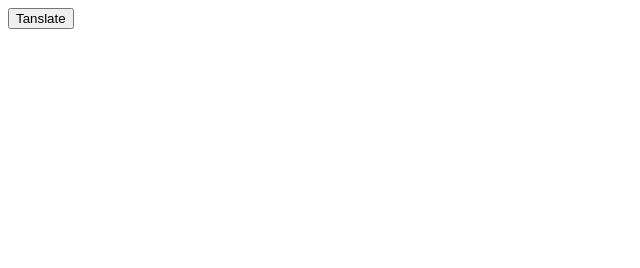
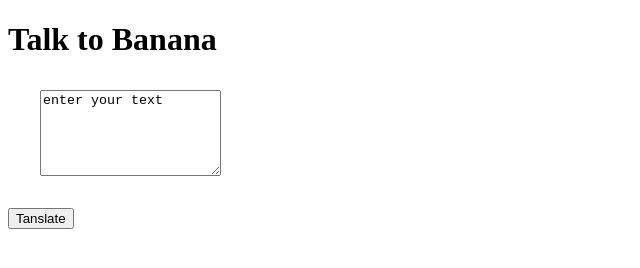
Before and after one commit to sks-21/web-JavaScript-practice, a plain HTML site: page index.html in a window 1280 px wide. Shown: the whole page, without its empty margins (0-640 px from the left). Drawn offline with Linux system fonts and the light colour scheme.

Commit message:
initial commit

```diff
--- a/index.html
+++ b/index.html
@@ -4,10 +4,15 @@
     <meta charset="UTF-8" />
     <meta name="viewport" content="width=device-width, initial-scale=1.0" />
     <title>Minons App</title>
+    <link href="styles.css" rel="stylesheet"></style>
   </head>
 
   <body>
+    <h1>Talk to Banana</h1>
+
+    <textarea id="txt-input">enter your text</textarea>
     <button id="btn-translate">Tanslate</button>
+
 
     <script src="app.js" type="text/javascript"></script>
   </body>
```
